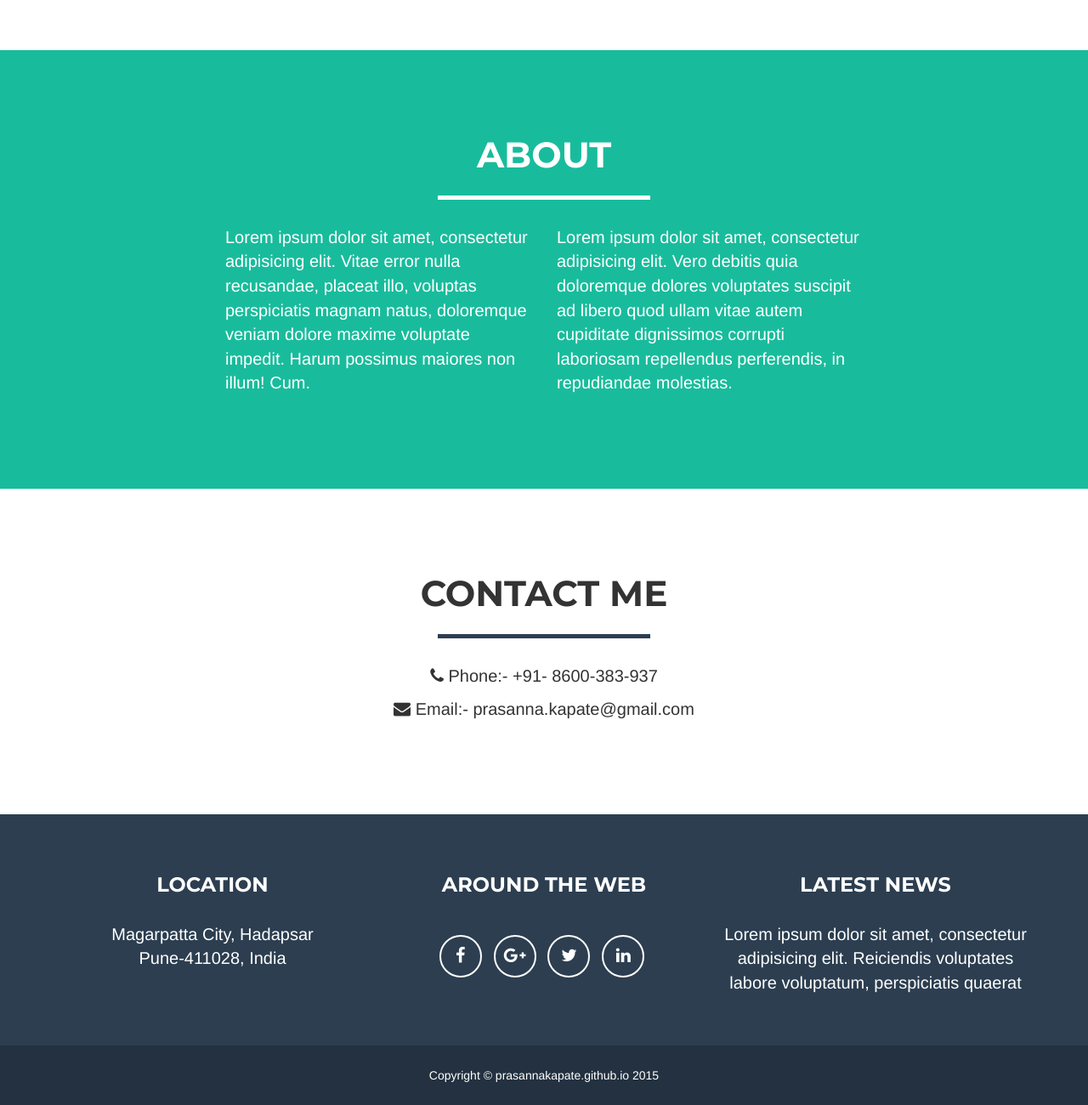
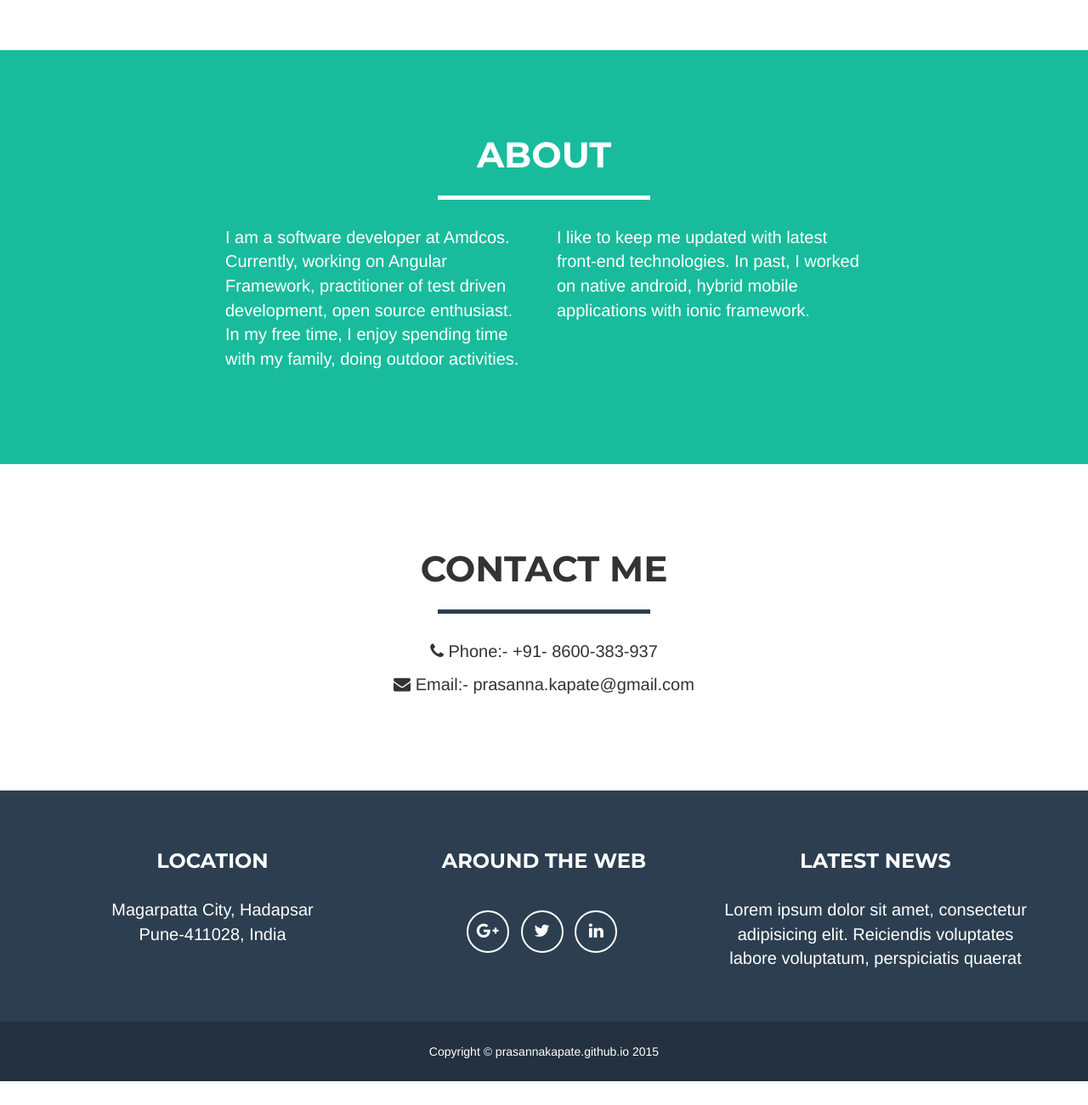
Before and after one commit to prasannakapate/prasannakapate.github.io, a plain HTML site: page index.html in a window 1280 px wide. Shown: the part 1229-2529 px from the top of the page at 85% size. After the commit the page ends 2501 px from the top, so only its background shows below. Drawn offline with nearby package versions, Linux system fonts and the light colour scheme.

Commit message:
initial commit

```diff
--- a/index.html
+++ b/index.html
@@ -118,10 +118,10 @@
             </div>
             <div class="row">
                 <div class="col-lg-4 col-lg-offset-2">
-                    <p>Lorem ipsum dolor sit amet, consectetur adipisicing elit. Vitae error nulla recusandae, placeat illo, voluptas perspiciatis magnam natus, doloremque veniam dolore maxime voluptate impedit. Harum possimus maiores non illum! Cum.</p>
+                    <p>I am a software developer at Amdcos. Currently, working on Angular Framework, practitioner of test driven development, open source enthusiast. In my free time, I enjoy spending time with my family, doing outdoor activities.</p>
                 </div>
                 <div class="col-lg-4">
-                    <p>Lorem ipsum dolor sit amet, consectetur adipisicing elit. Vero debitis quia doloremque dolores voluptates suscipit ad libero quod ullam vitae autem cupiditate dignissimos corrupti laboriosam repellendus perferendis, in repudiandae molestias.</p>
+                    <p>I like to keep me updated with latest front-end technologies. In past, I worked on native android, hybrid mobile applications with ionic framework.</p>
                 </div>
             </div>
         </div>
@@ -156,16 +156,13 @@
                         <h3>Around the Web</h3>
                         <ul class="list-inline">
                             <li>
-                                <a href="#" class="btn-social btn-outline"><i class="fa fa-fw fa-facebook"></i></a>
+                                <a href="https://plus.google.com/+PrasannaKapate/about" target="_blank" class="btn-social btn-outline"><i class="fa fa-fw fa-google-plus"></i></a>
                             </li>
                             <li>
-                                <a href="#" class="btn-social btn-outline"><i class="fa fa-fw fa-google-plus"></i></a>
+                                <a href="https://twitter.com/prasannakapate" target="_blank" class="btn-social btn-outline"><i class="fa fa-fw fa-twitter"></i></a>
                             </li>
                             <li>
-                                <a href="#" class="btn-social btn-outline"><i class="fa fa-fw fa-twitter"></i></a>
-                            </li>
-                            <li>
-                                <a href="#" class="btn-social btn-outline"><i class="fa fa-fw fa-linkedin"></i></a>
+                                <a href="https://in.linkedin.com/pub/prasanna-kapate/75/9b9/389" target="_blank" class="btn-social btn-outline"><i class="fa fa-fw fa-linkedin"></i></a>
                             </li>
                         </ul>
                     </div>
@@ -186,12 +183,7 @@
             </div>
         </div>
     </footer>
-    <!-- Scroll to Top Button (Only visible on small and extra-small screen sizes) -->
-    <div class="scroll-top page-scroll visible-xs visible-sm">
-        <a class="btn btn-primary" href="#page-top">
-            <i class="fa fa-chevron-up"></i>
-        </a>
-    </div>
+
     <!-- jQuery -->
     <script src="js/jquery.js"></script>
     <!-- Bootstrap Core JavaScript -->
```
